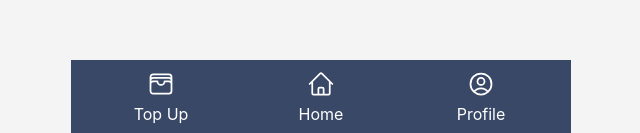
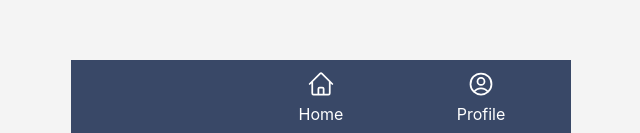
Before and after one commit to hydra-witachan/trash2treasure, an Angular app in the folder frontend/: page /home in a window 1280 px wide. Shown: the part 664-797 px from the top of the page, without its empty margins (319-959 px from the left). Built offline with nearby package versions, Linux system fonts and the light colour scheme.

Commit message:
modify footer

```diff
--- a/frontend/src/app/footer/footer.component.html
+++ b/frontend/src/app/footer/footer.component.html
@@ -1,3 +1,4 @@
+<div *ngIf="role !== 'guest';">
         <div class="navbar-bottom mx-auto bottom-0 fixed overflow-hidden bottom-0 bg-[#394867] text-white text-center">
                 <div class="flex justify-center items-center">
                         <!-- <div class="basis-1/4">
@@ -10,7 +11,7 @@
 
                         </div> -->
                         <div class="basis-1/3">
-                        <div *ngIf="isDonator;">
+                                <div *ngIf="role=='donator';">
                                         <a routerLink="/redeem">
                                                 <svg xmlns="http://www.w3.org/2000/svg" fill="none" viewBox="0 0 24 24" stroke-width="1.5" stroke="currentColor" class="w-7 h-7 text-center mx-auto mb-1">
                                                         <path stroke-linecap="round" stroke-linejoin="round" d="M12 6v12m-3-2.818l.879.659c1.171.879 3.07.879 4.242 0 1.172-.879 1.172-2.303 0-3.182C13.536 12.219 12.768 12 12 12c-.725 0-1.45-.22-2.003-.659-1.106-.879-1.106-2.303 0-3.182s2.9-.879 4.006 0l.415.33M21 12a9 9 0 11-18 0 9 9 0 0118 0z" />
@@ -19,7 +20,7 @@
                                         </a>
                                 </div>
 
-                        <div *ngIf="!isDonator;">
+                                <div *ngIf="role=='collector';">
                                         <a routerLink="/top-up">
                                         <svg xmlns="http://www.w3.org/2000/svg" fill="none" viewBox="0 0 24 24" stroke-width="1.5" stroke="currentColor" class="w-7 h-7 text-center mx-auto mb-1">
                                                 <path stroke-linecap="round" stroke-linejoin="round" d="M21 12a2.25 2.25 0 00-2.25-2.25H15a3 3 0 11-6 0H5.25A2.25 2.25 0 003 12m18 0v6a2.25 2.25 0 01-2.25 2.25H5.25A2.25 2.25 0 013 18v-6m18 0V9M3 12V9m18 0a2.25 2.25 0 00-2.25-2.25H5.25A2.25 2.25 0 003 9m18 0V6a2.25 2.25 0 00-2.25-2.25H5.25A2.25 2.25 0 003 6v3" />
@@ -48,3 +49,4 @@
                         </div>
                 </div>
         </div>
+</div>
--- a/frontend/src/app/footer/footer.component.ts
+++ b/frontend/src/app/footer/footer.component.ts
@@ -6,5 +6,11 @@ import { Component } from '@angular/core';
   styleUrls: ['./footer.component.css']
 })
 export class FooterComponent {
-  isDonator = false; // collector
+  role: string | null;
+
+  constructor() {
+    this.role = localStorage.getItem('role');
+  }
+
+
 }
```
Lines whose indentation alone changed are shown as unchanged.
